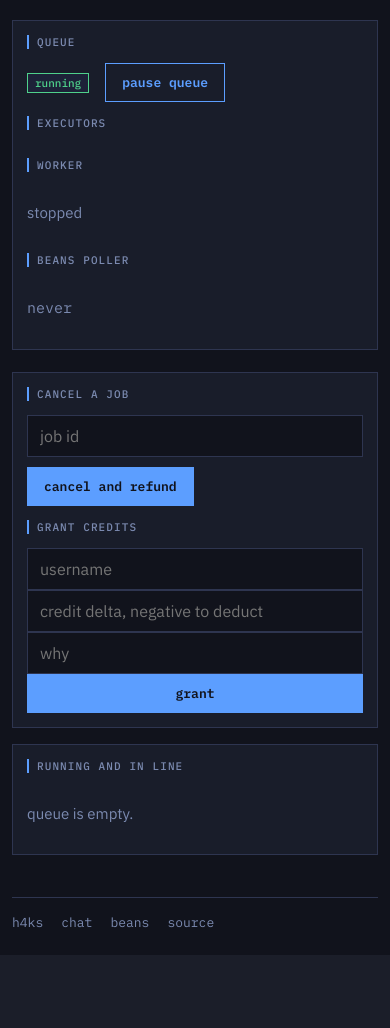
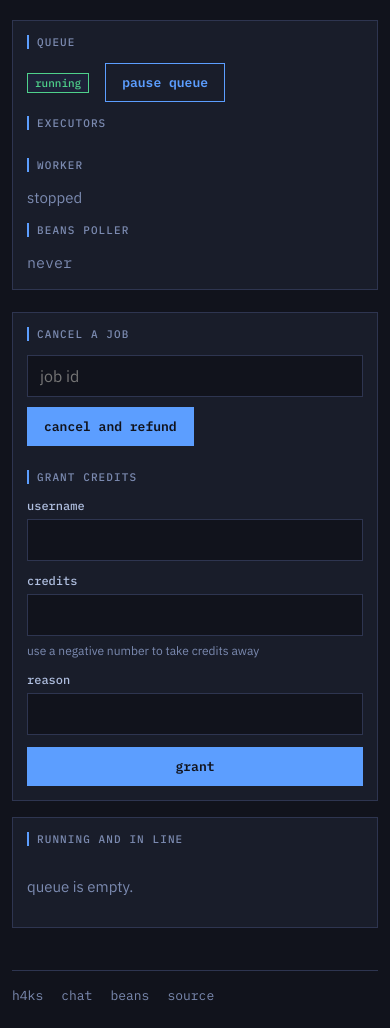
Before and after one commit to h4ks-com/workflows, a Python web app: template src/workflows/templates/admin.html in a window 390 px wide. Shown: the part 143-1171 px from the top of the page. Before the commit the page ends 1098 px from the top, so only its background shows below. Run offline with Jinja, Linux system fonts and the light colour scheme; the template is opened without the code that fills it, so the values that code supplies are empty.

Commit message:
Space out form fields and keep the header on one row at medium widths

```diff
--- a/src/workflows/static/style.css
+++ b/src/workflows/static/style.css
@@ -117,6 +117,10 @@ a.q:hover { background: var(--panel-2); }
 
 .form-grid { display: grid; grid-template-columns: 1.5fr 1fr; gap: 22px; align-items: start; }
 .field { display: grid; gap: 6px; }
+.panel form:not(.row):not(.form-grid) { display: grid; gap: 12px; }
+.panel form > .btn { justify-self: start; }
+.panel form + .label { margin-top: 10px; }
+.panel > p { margin: 0; }
 .field label { font: 500 12px var(--mono); color: var(--mid); }
 .field small { color: var(--dim); font-size: 12px; }
 input, select, textarea { font: 14px var(--sans); color: var(--text); background: var(--bg); border: 1px solid var(--border); padding: 10px 12px; width: 100%; }
@@ -174,14 +178,15 @@ td.plus { color: var(--ok); } td.minus { color: var(--accent-2); }
   .quote { position: static; }
   .topup { grid-template-columns: repeat(2, 1fr); }
 }
+@media (max-width: 860px) {
+  header.bar { gap: 8px; padding-block: 12px; }
+  header.bar nav.tabs { order: 10; width: 100%; }
+  header.bar nav.tabs a { flex: 1; text-align: center; }
+}
 @media (max-width: 640px) {
   body { padding-inline: 12px; }
   .wrap, .page { gap: 16px; }
-  header.bar { gap: 10px; padding-block: 12px; }
-  header.bar nav.tabs { order: 10; width: 100%; }
-  header.bar nav.tabs a { flex: 1; text-align: center; }
   .who, .chip .free { display: none; }
-  header.bar { gap: 8px; }
   header.bar .btn, .chip { padding: 6px 9px; font-size: 12px; }
   .brand { font-size: 16px; }
   input, select, textarea { font-size: 16px; }
--- a/src/workflows/templates/admin.html
+++ b/src/workflows/templates/admin.html
@@ -30,9 +30,9 @@
     <span class="label">grant credits</span>
     <form method="post" action="/admin/credits">
       <input type="hidden" name="csrf_token" value="{{ csrf_token }}">
-      <div class="field"><input type="text" name="username" placeholder="username" required></div>
-      <div class="field"><input type="number" name="credits" placeholder="credit delta, negative to deduct" required></div>
-      <div class="field"><input type="text" name="note" placeholder="why" required></div>
+      <div class="field"><label for="grant-user">username</label><input id="grant-user" type="text" name="username" required></div>
+      <div class="field"><label for="grant-credits">credits</label><input id="grant-credits" type="number" name="credits" required><small>use a negative number to take credits away</small></div>
+      <div class="field"><label for="grant-note">reason</label><input id="grant-note" type="text" name="note" required></div>
       <button class="btn" type="submit">grant</button>
     </form>
   </div>
```
